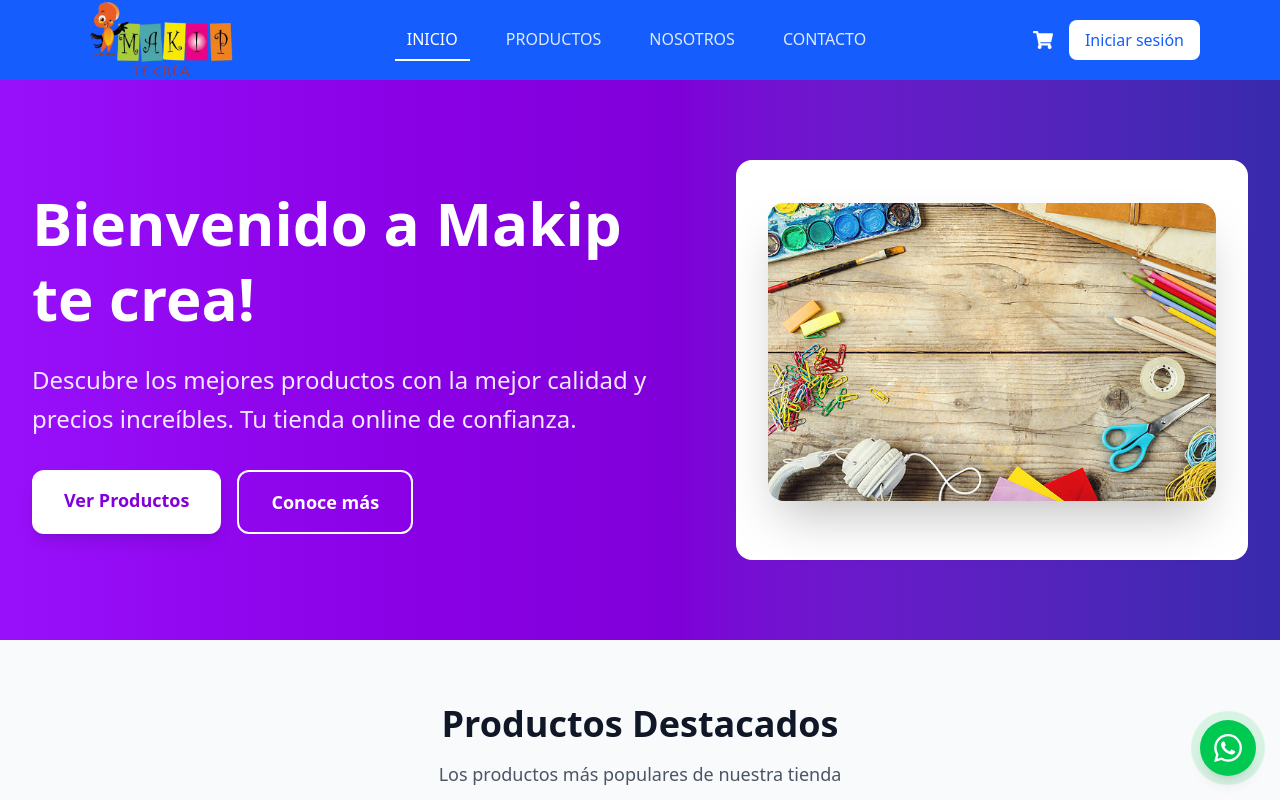
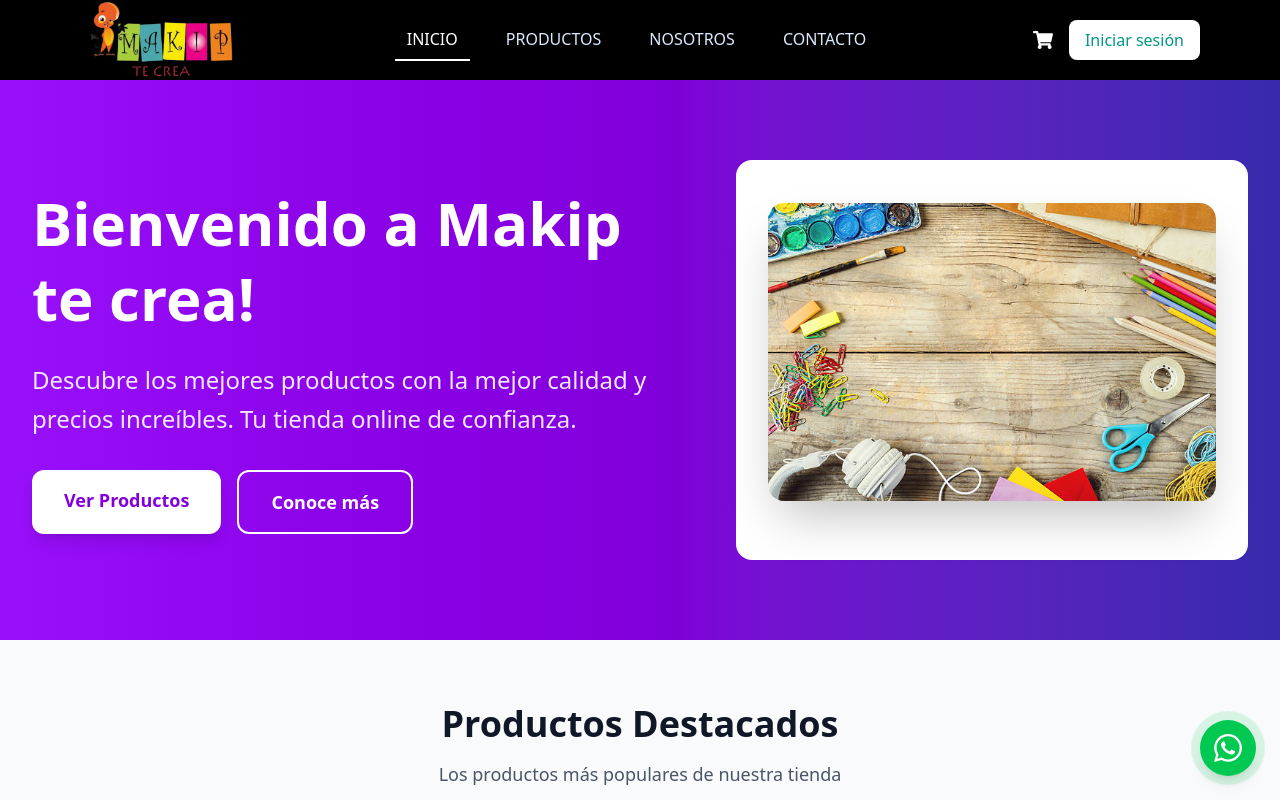
Before and after one commit to Gonzalx-L/Makip--Frontend, a React (Vite) app: page / in a window 1280 px wide. Shown: the top 800 px of the page. Built offline with nearby package versions, Linux system fonts and the light colour scheme.

Commit message:
cambio de colores

```diff
--- a/src/components/ui/navigation/NavBar.tsx
+++ b/src/components/ui/navigation/NavBar.tsx
@@ -12,7 +12,7 @@ export const NavBar = () => {
   };
 
   return (
-    <nav className="bg-blue-600 shadow-lg">
+    <nav className="bg-black shadow-lg">
       <div className="max-w-6xl mx-auto px-4">
         <div className="flex justify-between items-center h-20">
           {/* Logo */}
@@ -80,7 +80,7 @@ export const NavBar = () => {
             </Link>
 
             {/* Login button */}
-            <Link to="/login" className="bg-white text-blue-600 px-4 py-2 rounded-lg font-medium hover:bg-blue-50">
+            <Link to="/login" className="bg-white text-teal-600 px-4 py-2 rounded-lg font-medium hover:bg-blue-50">
               Iniciar sesión
             </Link>
 
```
